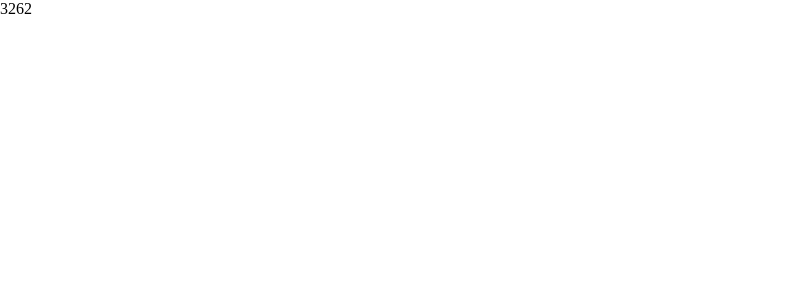
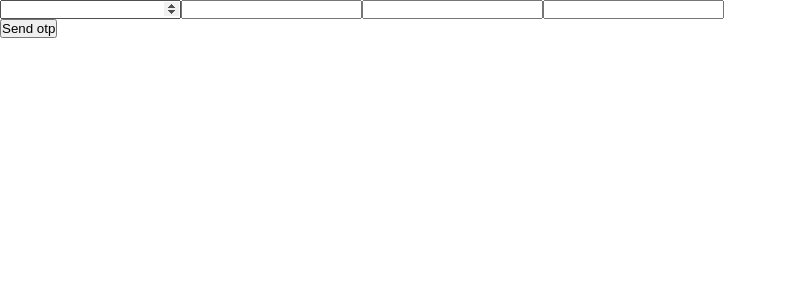
Before and after one commit to ashsajal1/react-otp-app, a React (Vite) app: page / in a window 1280 px wide. Shown: the top 300 px of the page, without its empty margins (0-787 px from the left). Built offline with nearby package versions, Linux system fonts and the light colour scheme.

Commit message:
add btn to send resend otp

```diff
--- a/src/App.tsx
+++ b/src/App.tsx
@@ -1,12 +1,30 @@
+import { useState } from "react";
+
 export default function App() {
   const createOtp = () => {
     const otp = Math.floor(Math.random() * (9999 - 1000 + 1)) + 1000;
     return otp;
   }
 
+  const [otp, setOtp] = useState<number | null>(null)
+  const [isSent, setIsSent] = useState(false);
+
+  const handleSendOtp = () => {
+    const updatedOtp = createOtp();
+    setOtp(updatedOtp)
+    setIsSent(true)
+  }
+
   return (
     <div>
-      {createOtp()}
+      {otp}
+      <div>
+        <input title="otp box" type="number" />
+        <input title="otp box" type="number" />
+        <input title="otp box" type="number" />
+        <input title="otp box" type="number" />
+      </div>
+      <button onClick={handleSendOtp}>{isSent ? 'Resend':'Send'} otp</button>
     </div>
   )
 }
```
